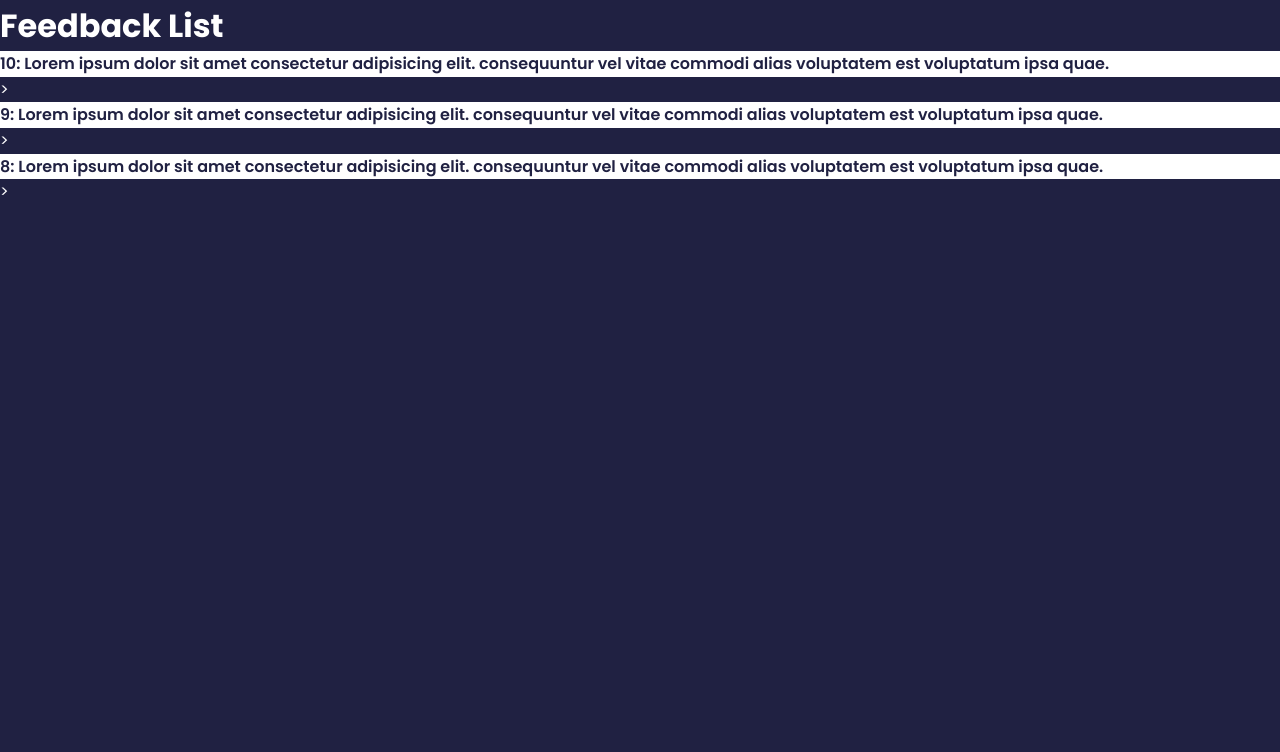
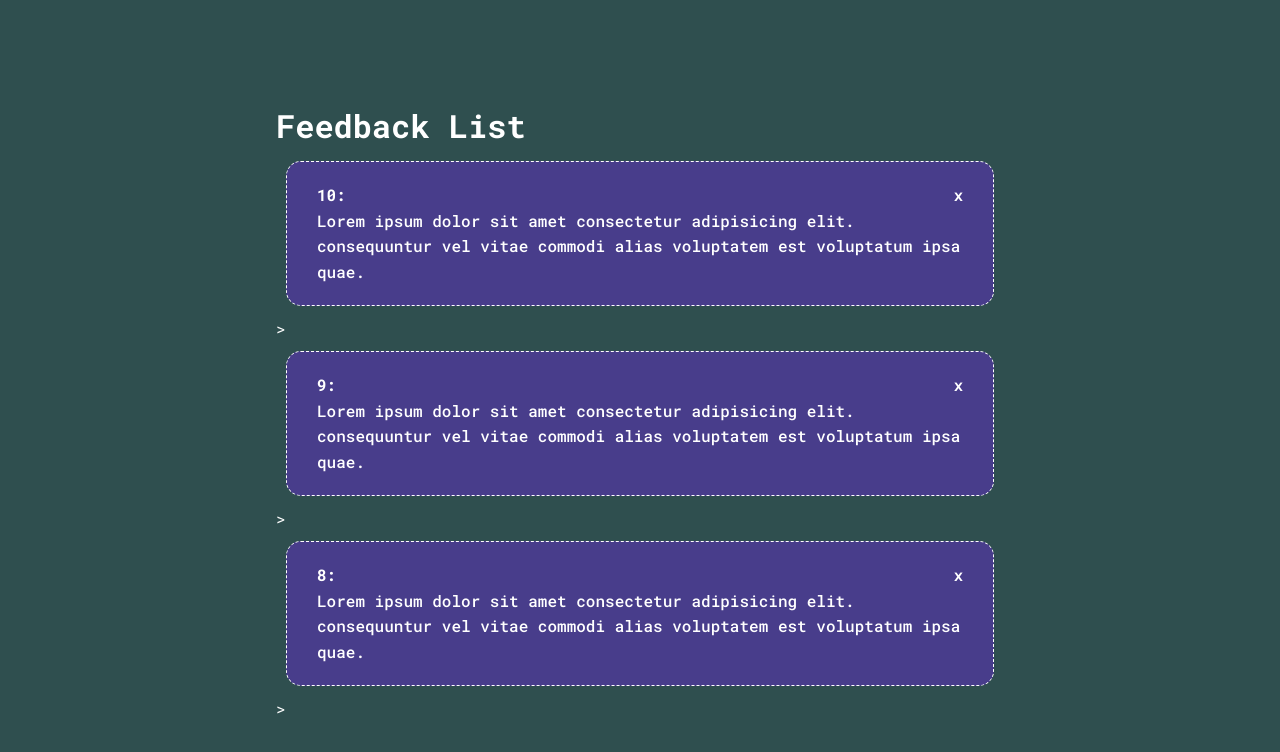
Before and after one commit to mcgrealife/svelte-feedback-app, a Svelte app: page / in a window 1280 px wide. Shown: the top 752 px of the page. Built offline with nearby package versions, Linux system fonts and the light colour scheme.

Commit message:
some funky styling

```diff
--- a/public/global.css
+++ b/public/global.css
@@ -1,4 +1,4 @@
-@import url('https://fonts.googleapis.com/css2?family=Poppins:wght@400;600;700&display=swap');
+@import url('https://fonts.googleapis.com/css2?family=Roboto+Mono:ital,wght@0,300;0,400;0,500;0,600;0,700;1,300;1,400;1,500;1,600;1,700&display=swap');
 
 * {
   box-sizing: border-box;
@@ -7,8 +7,8 @@
 }
 
 body {
-  font-family: 'Poppins', sans-serif;
-  background-color: #202142;
+  font-family: 'roboto mono';
+  background-color:darkslategray;
   line-height: 1.6;
   color: #fff;
 }
--- a/src/App.svelte
+++ b/src/App.svelte
@@ -21,7 +21,7 @@
 </script>
 
 
-<main>
+<main class='container'>
 
 <FeedbackList feedback={feedback}/>
 
--- a/src/components/Card.svelte
+++ b/src/components/Card.svelte
@@ -5,8 +5,13 @@
 
 <style>
 .card {
-	background-color:white;
-    color: #202142;
+    border-radius: 15px;
+    border: 1px white dashed;
+    padding: 20px 30px;
+    margin: 10px;
+    position: relative;
+    color:white;
     font-weight: 600;
+    background-color:darkslateblue;
 }
 </style>>
--- a/src/components/FeedbackItem.svelte
+++ b/src/components/FeedbackItem.svelte
@@ -7,5 +7,35 @@
 
 
 <Card>
-    <li>{item.rating}: {item.text}</li>
+
+        <div class="num-display">
+            {item.rating}:
+        </div>
+
+        <div class="close">
+            x
+        </div>
+
+        <p class="text-display">
+            {item.text}
+        </p>
+
 </Card>
+
+<style>
+    .num-display {
+        font-weight:800;
+    }
+
+    .close {
+        align-items: flex-end;
+        position: absolute;
+        top: 20px;
+        right: 30px;
+    }
+    .text-display {
+        font-weight: 500;
+    }
+
+
+</style>
--- a/src/components/FeedbackList.svelte
+++ b/src/components/FeedbackList.svelte
@@ -7,8 +7,7 @@
 
 <h1>Feedback List</h1>
 
-<ul>
+
 {#each feedback as item (item.id)}
 <FeedbackItem item={item}/>
 {/each}
-</ul>
```
